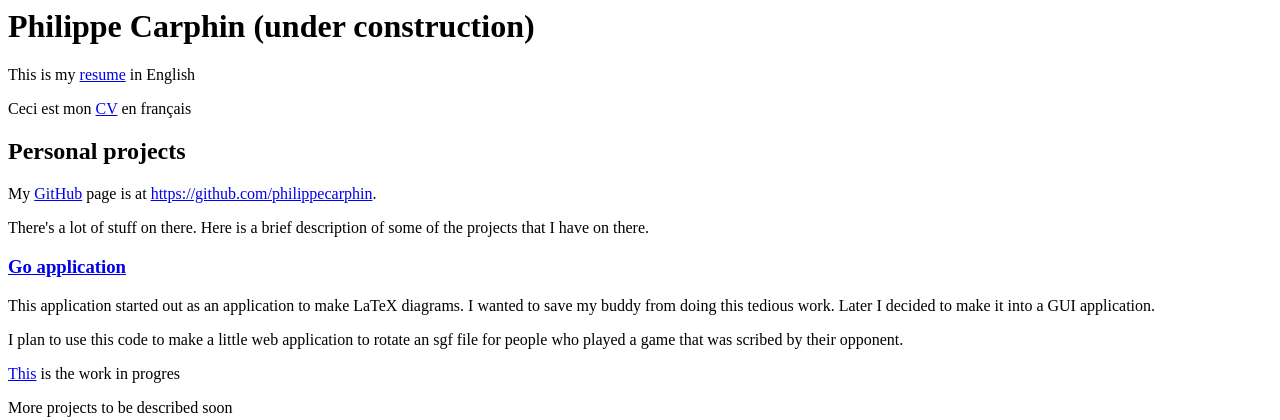
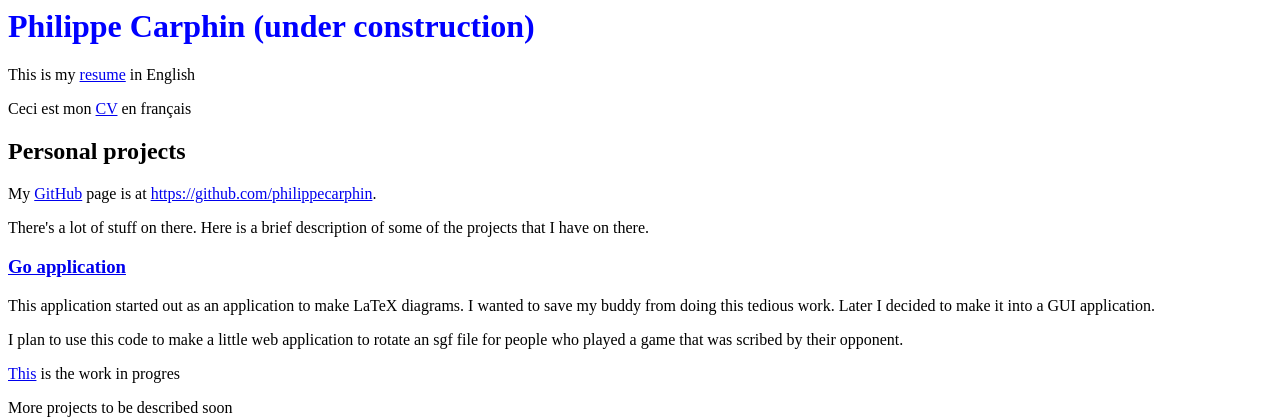
Before and after one commit to PhilippeCarphin/flask_test, a Flask app: page / in a window 1280 px wide. Shown: the top 420 px of the page. Run offline with Flask 2, Linux system fonts and the light colour scheme; parts of the project's set-up code (start-up, migrations or seed data) failed here and were passed over.

Commit message:
First use of CSS

```diff
--- /dev/null
+++ b/app/static/style.css
@@ -0,0 +1,3 @@
+h1 {
+    color: blue;
+}
--- a/app/templates/index.html
+++ b/app/templates/index.html
@@ -1,6 +1,7 @@
 <html>
 	<head>
 		<title>{{ title }} - Phil-Flask-app</title>
+		<link rel="stylesheet" type="text/css" href="static/style.css">
 	</head>
 	<body>
 		<h1>Philippe Carphin (under construction)</h1>
```
